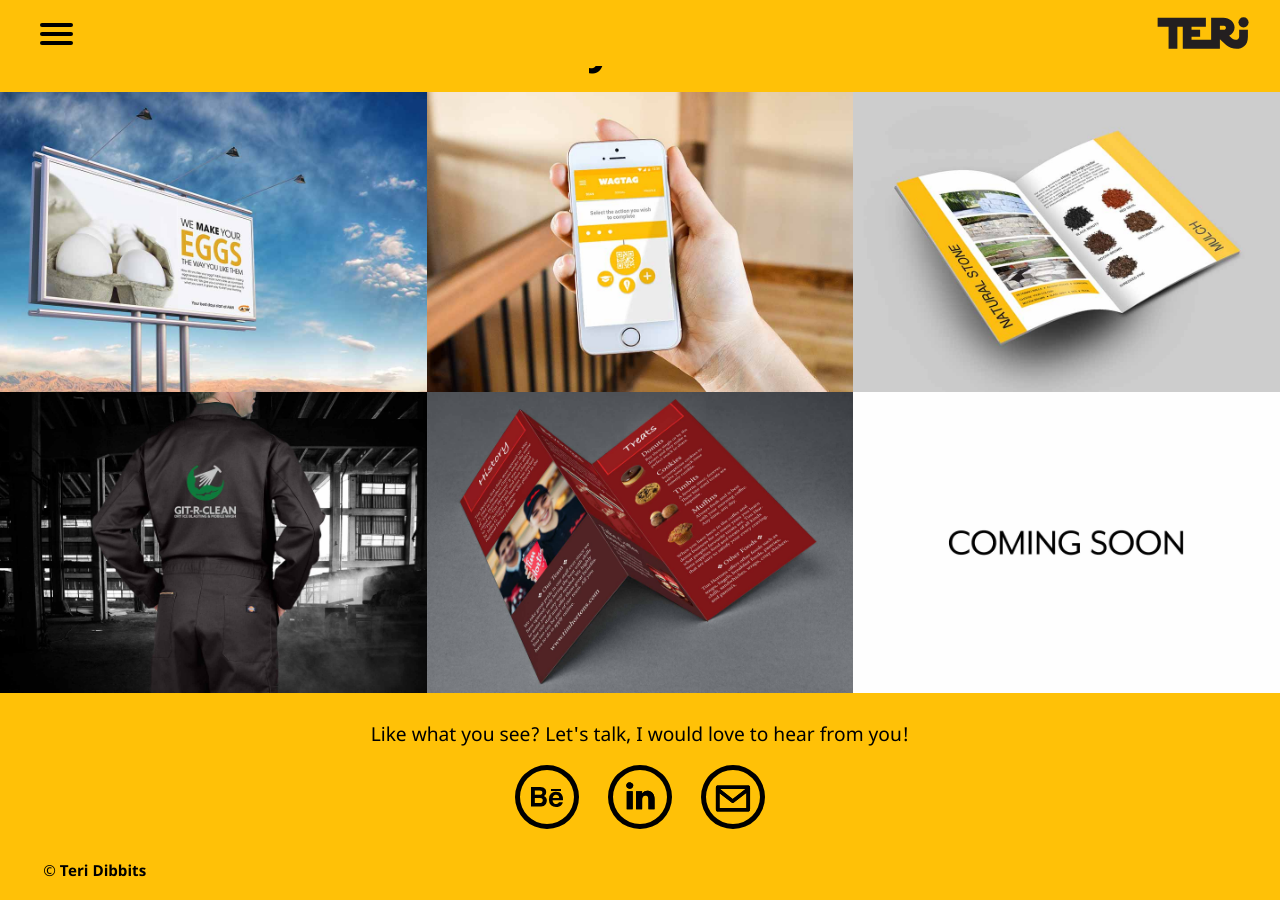
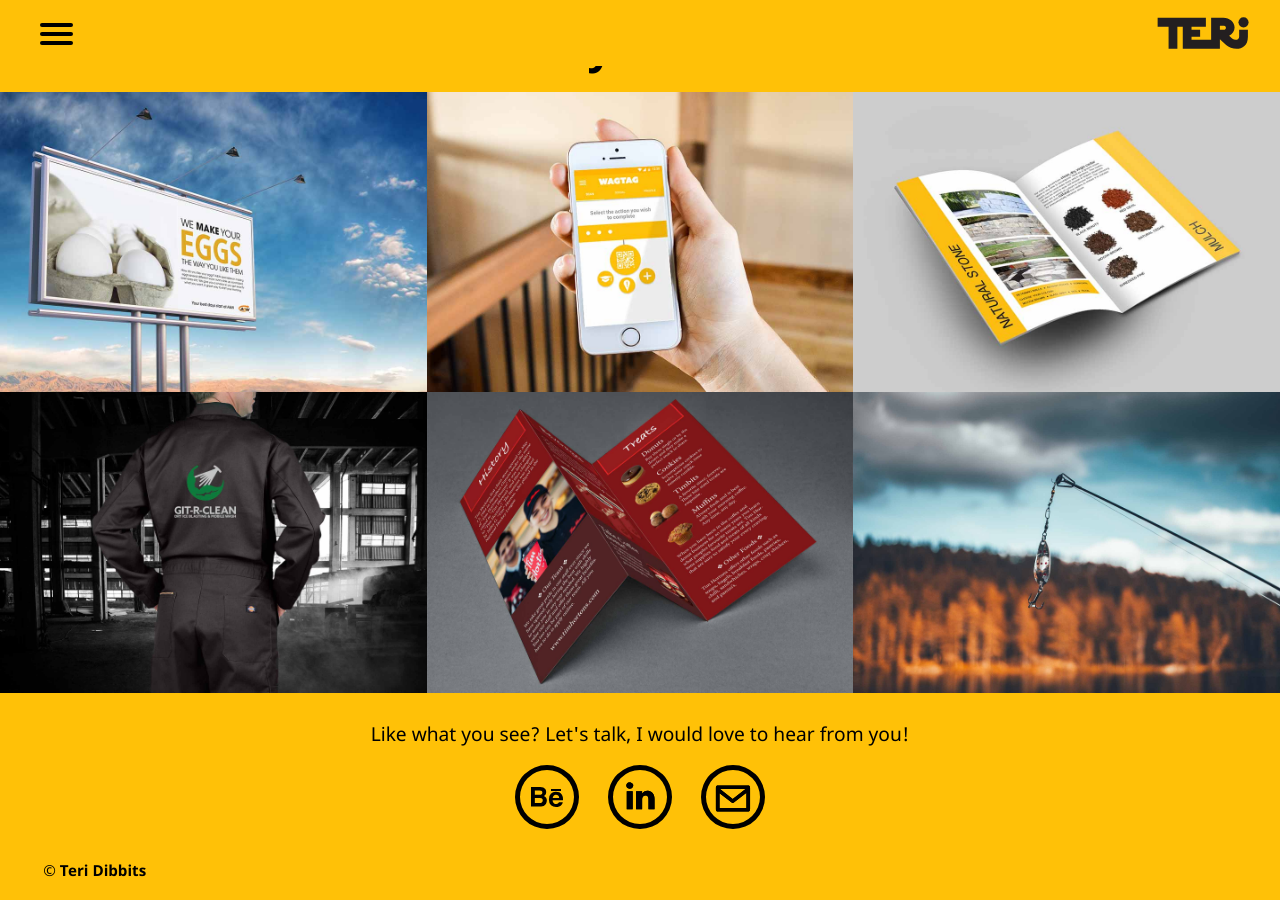
Before and after one commit to TeriDibbits/teridibbits.ca, a Jekyll site: the page built from index.html, in a window 1280 px wide and 900 px high, scrolled down 1508 px. Built offline with Jekyll 4.4.1, drawn with Linux system fonts in a browser that asks for light colours.

Commit message:
added dingbats page

```diff
--- a/index.html
+++ b/index.html
@@ -69,10 +69,10 @@
         </a>
       </div>
       <div class="unit xs-1 s-1 m-1-2 l-1-3 xl-1-3 container">
-        <a itemprop="url" href="{{site.baseurl}}/pages/project-6/">
-          <img itemprop="image" class="work-img" src="{{site.baseurl}}/images/project-6.jpg" alt="Booklet Design image of the booklet being held and displaying a spread">
+        <a itemprop="url" href="{{site.baseurl}}/pages/dingbats/">
+          <img itemprop="image" class="work-img" src="{{site.baseurl}}/images/project-6.jpg" alt="Image of a fishing lure">
           <div class="overlay">
-            <p itemprop="description" class="work-text regular-body">Project 6</p>
+            <p itemprop="description" class="work-text regular-body">Dingbats</p>
           </div>
         </a>
       </div>
--- a/pages/project-6.html
+++ b/pages/dingbats.html
@@ -1,6 +1,6 @@
 ---
 layout: default
-banner_img: banner-project6.jpg
+banner_img: banner-dingbats.jpg
 title: "Booklet Design · Teri Dibbits Portfolio"
 description: "Booklet Design that advertises Dibbits Excavating's landscape products."
 ---
```
Also changed, not shown: images/banner-dingbats.jpg (added), images/banner-popdisplay.jpg (deleted), images/banner-project6.jpg (deleted), images/project-6.jpg.
